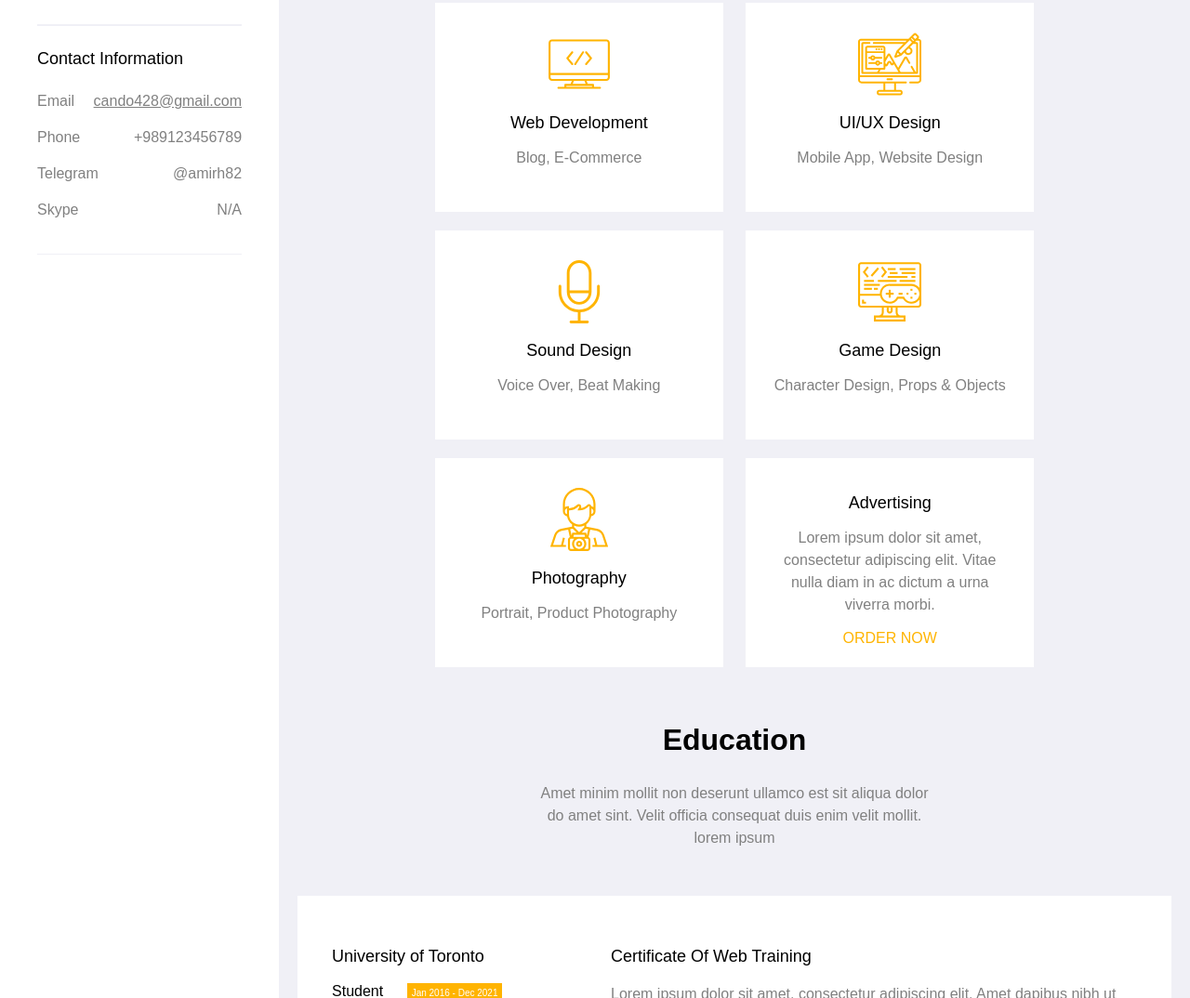
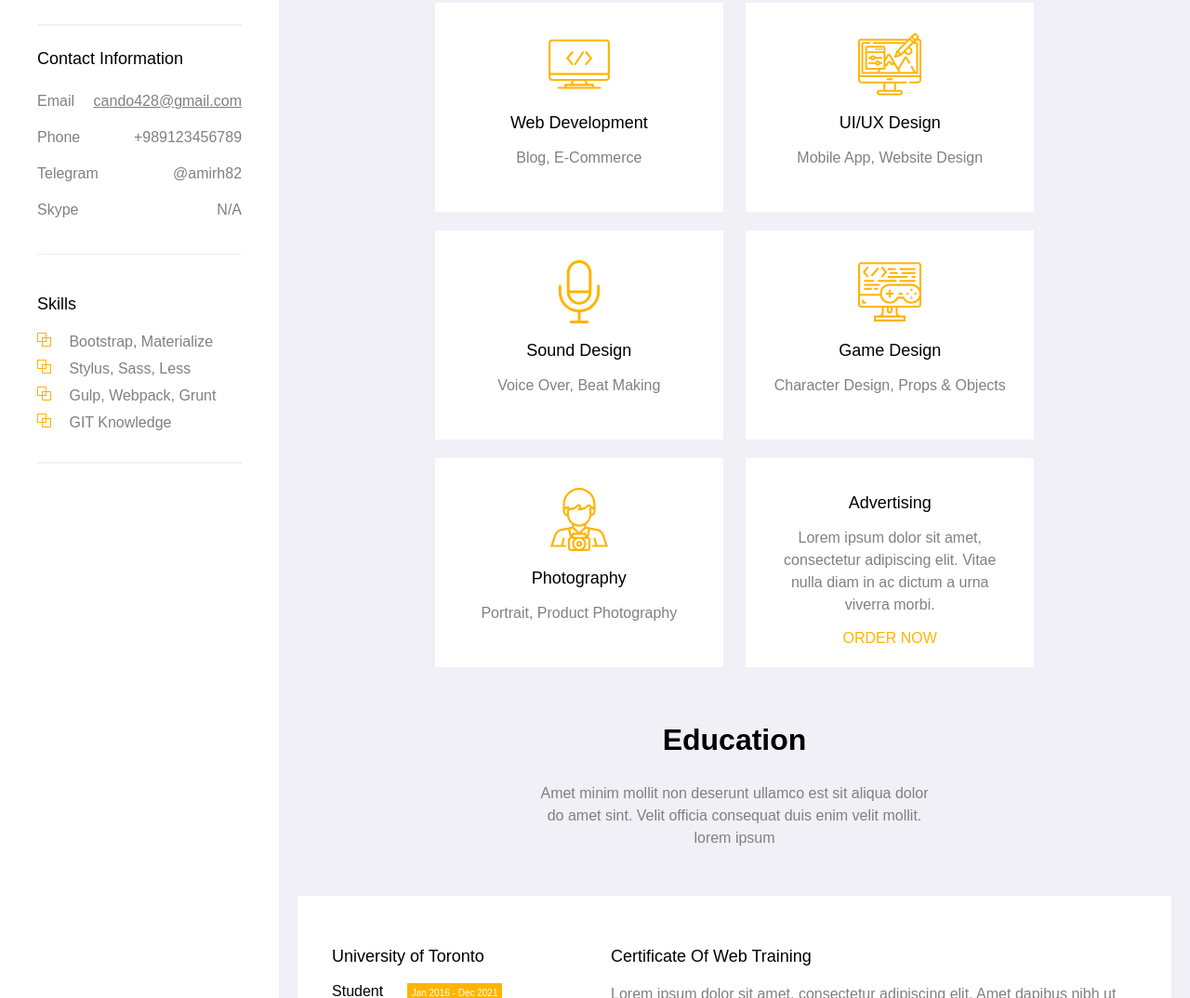
Before and after one commit to mans82/IE_HW1, a plain HTML site: page index.html in a window 1280 px wide. Shown: the part 762-1836 px from the top of the page at 93% size. Drawn offline with nearby package versions, Linux system fonts and the light colour scheme; files that its build step writes are made by us from their sources.

Commit message:
Add skills section to sidebar

```diff
--- a/index.html
+++ b/index.html
@@ -419,6 +419,28 @@
             </div>
         </div>
         <hr>
+        <div class="sidebar-section" id="skills">
+            <p class="title">
+                Skills
+            </p>
+            <p class="description">
+                <img src="img/skill.svg">
+                Bootstrap, Materialize
+            </p>
+            <p class="description">
+                <img src="img/skill.svg">
+                Stylus, Sass, Less
+            </p>
+            <p class="description">
+                <img src="img/skill.svg">
+                Gulp, Webpack, Grunt
+            </p>
+            <p class="description">
+                <img src="img/skill.svg">
+                GIT Knowledge
+            </p>
+        </div>
+        <hr>
     </div>
 </body>
 
--- a/style.scss
+++ b/style.scss
@@ -145,6 +145,16 @@ hr {
 
         #freelance-value {
             color: $color-lightgreen;
+        }
+    }
+
+    #skills {
+        .description {
+            margin: 5px auto;
+        }
+
+        img {
+            margin-right: 15px;
         }
     }
 
```
Also changed, not shown: img/skill.svg (added).
